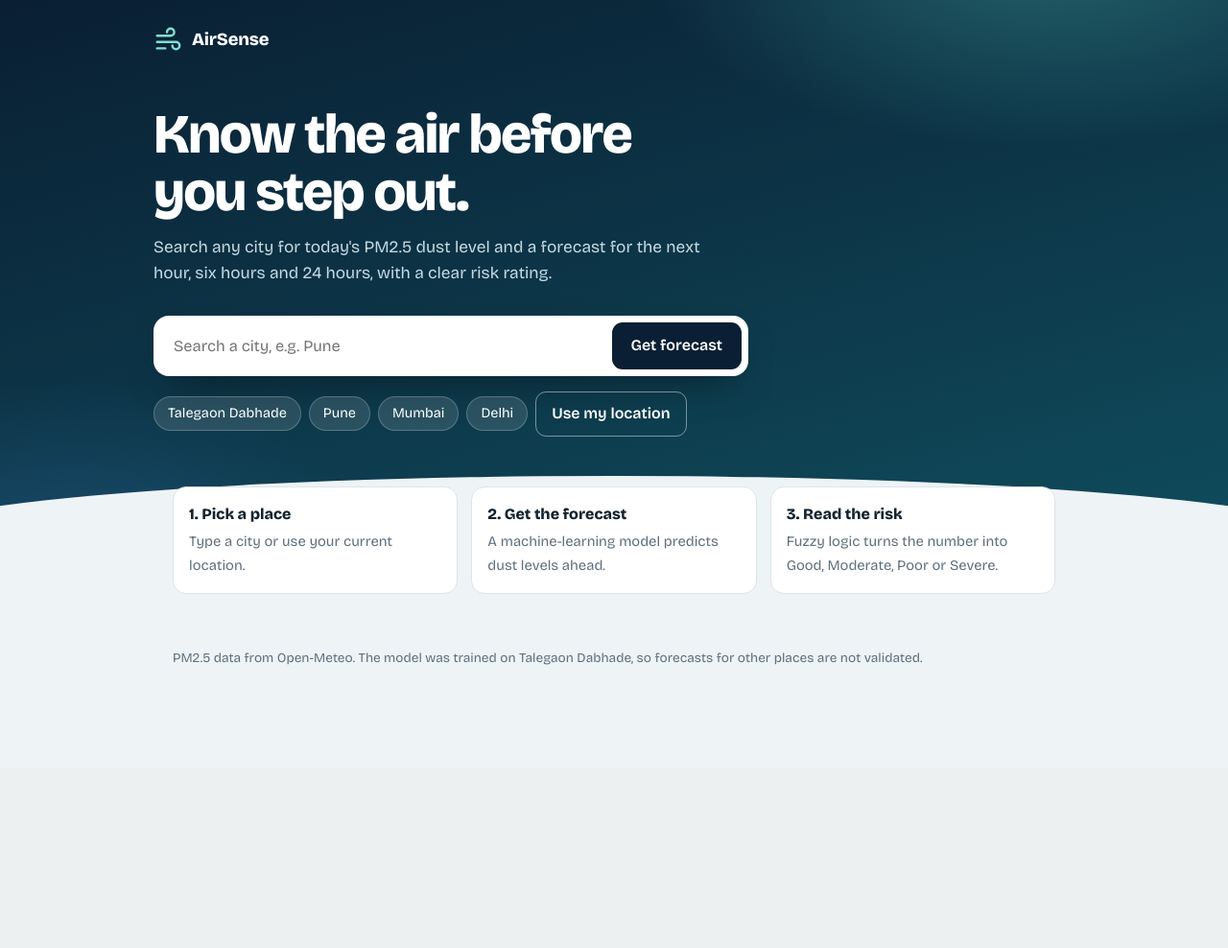
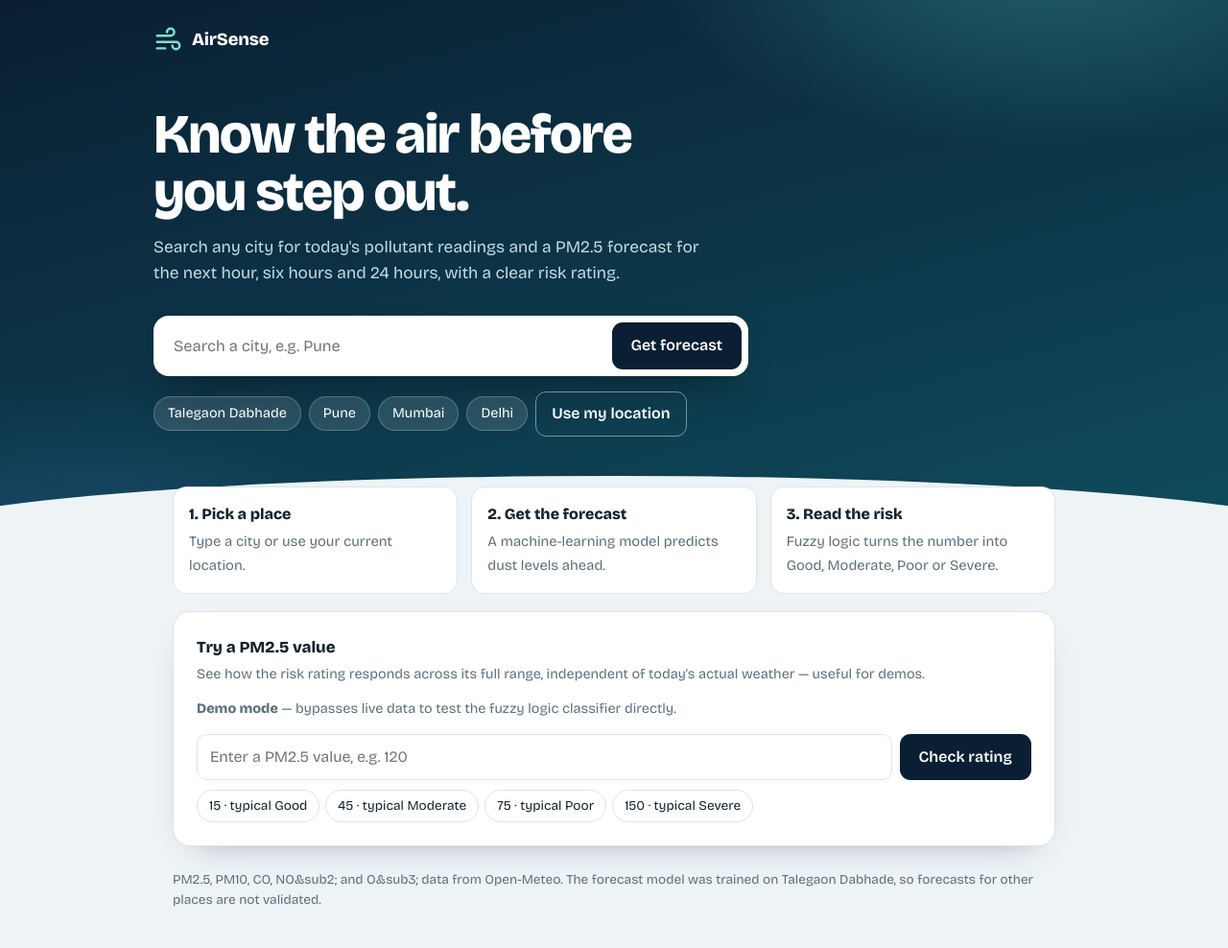
Before and after one commit to sanskrutishedge06/Airsense, a Flask app: page / in a window 1280 px wide. Shown: the whole page at 96% size. Before the commit the page ends 693 px from the top, so only its background shows below. Run offline with Flask 3, Linux system fonts and the light colour scheme; parts of the project's set-up code (start-up, migrations or seed data) failed here and were passed over.

Commit message:
Add pollutants row and demo test panel to live site

```diff
--- a/templates/index.html
+++ b/templates/index.html
@@ -44,7 +44,7 @@ form:focus-within{outline:3px solid #7cc7ff;outline-offset:2px}
 :focus-visible{outline:3px solid #7cc7ff;outline-offset:2px}
 
 /* ---------- results ---------- */
-main{max-width:960px;margin:-64px auto 0;padding:0 20px 56px;position:relative;z-index:2}
+main{max-width:960px;margin:-64px auto 0;padding:0 20px 24px;position:relative;z-index:2}
 #status{display:none;align-items:center;gap:12px;background:var(--card);border:1px solid var(--line);border-radius:14px;padding:16px 18px;color:var(--muted);box-shadow:0 10px 30px -20px rgba(10,31,51,.5)}
 #status.show{display:flex}
 #status.err{color:var(--severe);border-color:#f0c9c6;background:#fff7f6}
@@ -53,7 +53,7 @@ main{max-width:960px;margin:-64px auto 0;padding:0 20px 56px;position:relative;z
 @keyframes sp{to{transform:rotate(360deg)}}
 
 .card{background:var(--card);border:1px solid var(--line);border-radius:18px;padding:24px;box-shadow:0 14px 34px -24px rgba(10,31,51,.5)}
-#out{display:none;gap:18px;flex-direction:column}
+#out{display:none;gap:18px;flex-direction:column;margin-bottom:18px}
 #out.show{display:flex}
 .sum{display:flex;gap:18px;align-items:flex-start;border-left:8px solid var(--c);}
 .dot{width:14px;height:14px;border-radius:50%;background:var(--c);margin-top:9px;flex:none;box-shadow:0 0 0 6px color-mix(in srgb,var(--c) 22%,transparent)}
@@ -73,13 +73,31 @@ main{max-width:960px;margin:-64px auto 0;padding:0 20px 56px;position:relative;z
 .meta{font-size:.84rem;color:var(--muted);margin-top:8px}
 
 .card h3{margin:0 0 4px;font-size:1.05rem}
-.card .hint{margin:0 0 6px;color:var(--muted);font-size:.9rem}
+.card .hint{margin:0 0 14px;color:var(--muted);font-size:.9rem}
 svg.chart{width:100%;height:auto;display:block}
 .chart text{font-family:inherit;fill:var(--muted);font-size:12px}
 .chart .v{fill:var(--ink);font-weight:700;font-size:13px}
 
+/* pollutant pills */
+.pollgrid{display:grid;grid-template-columns:repeat(auto-fit,minmax(140px,1fr));gap:10px}
+.poll{border:1px solid var(--line);border-radius:12px;padding:12px 14px}
+.poll .name{font-size:.82rem;color:var(--muted);font-weight:600;text-transform:uppercase;letter-spacing:.03em}
+.poll .amt{font-size:1.3rem;font-weight:800;margin-top:2px}
+.poll .amt small{font-size:.78rem;font-weight:400;color:var(--muted)}
+
+/* manual test panel */
+.testrow{display:flex;gap:8px;flex-wrap:wrap;align-items:center;margin-top:4px}
+.testrow input{flex:1;min-width:140px;border:1.5px solid var(--line);border-radius:10px;padding:11px 13px;font:inherit;color:var(--ink);background:#fff}
+.testrow input:focus{outline:none;border-color:#7cc7ff}
+.presets{display:flex;flex-wrap:wrap;gap:6px;margin-top:10px}
+.preset{font:inherit;font-size:.85rem;border:1px solid var(--line);background:#fff;border-radius:99px;padding:5px 12px;cursor:pointer;color:var(--ink)}
+.preset:hover{background:var(--bg)}
+#testResult{margin-top:14px;display:none;align-items:center;gap:14px;padding:14px 16px;border-radius:12px;border:1px solid var(--line);border-left-width:8px}
+#testResult.show{display:flex}
+#testResult .tv{font-size:1.8rem;font-weight:800}
+#testResult .tv small{font-size:.8rem;font-weight:400;color:var(--muted)}
+
 .note{font-size:.84rem;color:var(--muted);max-width:75ch}
-.empty{text-align:center;color:var(--muted);padding:34px 10px}
 .steps{display:grid;grid-template-columns:repeat(auto-fit,minmax(200px,1fr));gap:14px;margin-top:6px}
 .steps div{background:var(--card);border:1px solid var(--line);border-radius:14px;padding:16px}
 .steps b{display:block;margin-bottom:4px}
@@ -105,7 +123,7 @@ footer{max-width:960px;margin:0 auto;padding:0 20px 40px;color:var(--muted);font
       AirSense
     </div>
     <h1>Know the air before you step out.</h1>
-    <p class="lead">Search any city for today's PM2.5 dust level and a forecast for the next hour, six hours and 24 hours, with a clear risk rating.</p>
+    <p class="lead">Search any city for today's pollutant readings and a PM2.5 forecast for the next hour, six hours and 24 hours, with a clear risk rating.</p>
 
     <form id="f">
       <input id="q" placeholder="Search a city, e.g. Pune" aria-label="City name" autocomplete="off">
@@ -132,6 +150,11 @@ footer{max-width:960px;margin:0 auto;padding:0 20px 40px;color:var(--muted);font
       <p class="hint">Predicted fine-dust level (&micro;g/m&sup3;). Dot colors show the risk rating.</p>
       <div id="chart"></div>
     </div>
+    <div class="card">
+      <h3>Current pollutant levels</h3>
+      <p class="hint">All values in &micro;g/m&sup3;, from the same live reading used for the forecast.</p>
+      <div class="pollgrid" id="pollgrid"></div>
+    </div>
     <p class="note" id="note"></p>
   </section>
 
@@ -142,9 +165,26 @@ footer{max-width:960px;margin:0 auto;padding:0 20px 40px;color:var(--muted);font
       <div><b>3. Read the risk</b><span>Fuzzy logic turns the number into Good, Moderate, Poor or Severe.</span></div>
     </div>
   </section>
+
+  <div class="card" style="margin-top:18px">
+    <h3>Try a PM2.5 value</h3>
+    <p class="hint">See how the risk rating responds across its full range, independent of today's actual weather &mdash; useful for demos.</p>
+    <p class="hint" style="margin-bottom:14px"><strong>Demo mode</strong> &mdash; bypasses live data to test the fuzzy logic classifier directly.</p>
+    <div class="testrow">
+      <input id="testInput" type="number" min="0" max="500" step="1" placeholder="Enter a PM2.5 value, e.g. 120" aria-label="PM2.5 value to test">
+      <button class="btn" id="testGo" type="button">Check rating</button>
+    </div>
+    <div class="presets">
+      <button class="preset" data-v="15" type="button">15 &middot; typical Good</button>
+      <button class="preset" data-v="45" type="button">45 &middot; typical Moderate</button>
+      <button class="preset" data-v="75" type="button">75 &middot; typical Poor</button>
+      <button class="preset" data-v="150" type="button">150 &middot; typical Severe</button>
+    </div>
+    <div id="testResult"></div>
+  </div>
 </main>
 
-<footer>PM2.5 data from Open-Meteo. The model was trained on Talegaon Dabhade, so forecasts for other places are not validated.</footer>
+<footer>PM2.5, PM10, CO, NO&sub2; and O&sub3; data from Open-Meteo. The forecast model was trained on Talegaon Dabhade, so forecasts for other places are not validated.</footer>
 
 <script>
 // Served by the same Flask app, so a relative URL works. If opened as a local file, call the live server.
@@ -163,6 +203,7 @@ const ADVICE = {
   Poor:"Reduce outdoor exercise and consider wearing a mask.",
   Severe:"Avoid outdoor activity and keep windows closed."
 };
+const POLL_LABELS = {pm2_5:"PM2.5", pm10:"PM10", co:"CO", no2:"NO\u2082", o3:"O\u2083"};
 const $ = id => document.getElementById(id);
 
 function status(msg, err){
@@ -228,6 +269,15 @@ function chart(pts){
     g + '<path d="' + area + '" fill="url(#ag)"/><path d="' + line + '" fill="none" stroke="#0f4c5c" stroke-width="2.5" stroke-linejoin="round"/>' + dots + '</svg>';
 }
 
+function pollutants(p){
+  if(!p) return '<p class="hint" style="margin:0">Not returned by the server for this request.</p>';
+  return Object.keys(POLL_LABELS).map(k => {
+    if(!(k in p)) return "";
+    return '<div class="poll"><div class="name">' + POLL_LABELS[k] + '</div>' +
+      '<div class="amt">' + Number(p[k]).toFixed(1) + ' <small>&micro;g/m&sup3;</small></div></div>';
+  }).join("");
+}
+
 function render(d, label){
   const p = d.predictions;
   const keys = ["1hr", "6hr", "24hr"].filter(k => p[k]);
@@ -246,6 +296,8 @@ function render(d, label){
   const short = {"1hr":"+1 h", "6hr":"+6 h", "24hr":"+24 h"};
   $("chart").innerHTML = chart([{l:"Now", v:d.current_pm2_5, cat:null}]
     .concat(keys.map(k => ({l:short[k], v:p[k].predicted_pm2_5, cat:p[k].risk_category}))));
+
+  $("pollgrid").innerHTML = pollutants(d.pollutants);
 
   $("note").textContent = "Reading time: " + d.current_reading_time + " (local time). " + d.location_note;
   $("out").classList.add("show");
@@ -272,6 +324,37 @@ $("loc").addEventListener("click", () => {
     () => status("Location permission was denied. Type a city instead.", true)
   );
 });
+
+/* ---------- manual PM2.5 test panel ---------- */
+async function runTest(value){
+  const box = $("testResult");
+  box.className = "show";
+  box.style.borderLeftColor = "var(--line)";
+  box.innerHTML = '<div class="spin"></div><span>Checking...</span>';
+  try{
+    const r = await fetch(API + "/test?pm25=" + encodeURIComponent(value));
+    const d = await r.json();
+    if(!r.ok) throw new Error(d.error || "Could not check this value.");
+    const c = COL[d.risk_category] || "var(--muted)";
+    box.style.borderLeftColor = c;
+    box.innerHTML = '<span class="tag" style="background:' + c + '">' + d.risk_category + '</span>' +
+      '<div class="tv">' + d.input_pm2_5 + ' <small>&micro;g/m&sup3; input</small></div>' +
+      '<div class="tv">' + d.risk_score + ' <small>risk score / 100</small></div>';
+  }catch(e){
+    box.style.borderLeftColor = "var(--severe)";
+    box.innerHTML = '<span style="color:var(--severe)">' + (e.message || "Something went wrong.") + '</span>';
+  }
+}
+$("testGo").addEventListener("click", () => {
+  const v = $("testInput").value;
+  if(v === "" || isNaN(v)){ $("testInput").focus(); return; }
+  runTest(v);
+});
+$("testInput").addEventListener("keydown", e => { if(e.key === "Enter") $("testGo").click(); });
+document.querySelectorAll(".preset").forEach(b => b.addEventListener("click", () => {
+  $("testInput").value = b.dataset.v;
+  runTest(b.dataset.v);
+}));
 </script>
 </body>
 </html>
```
